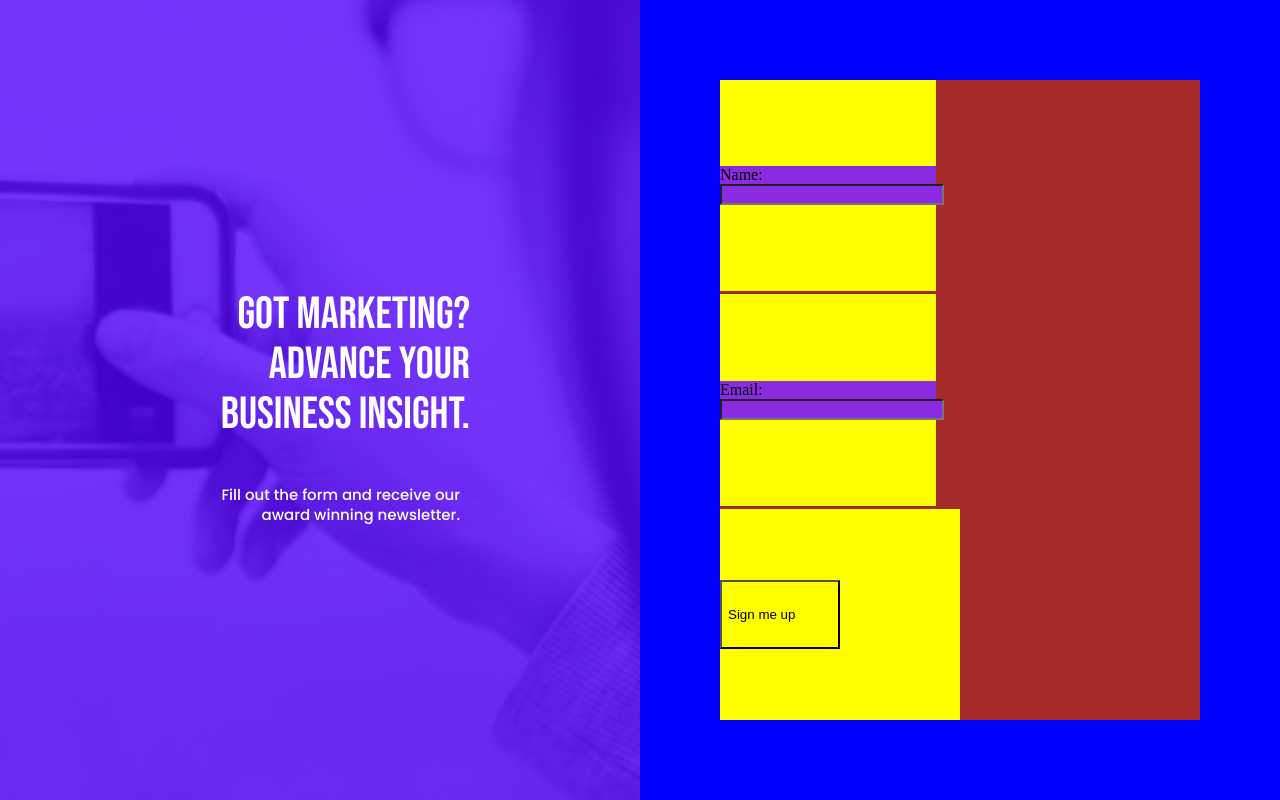
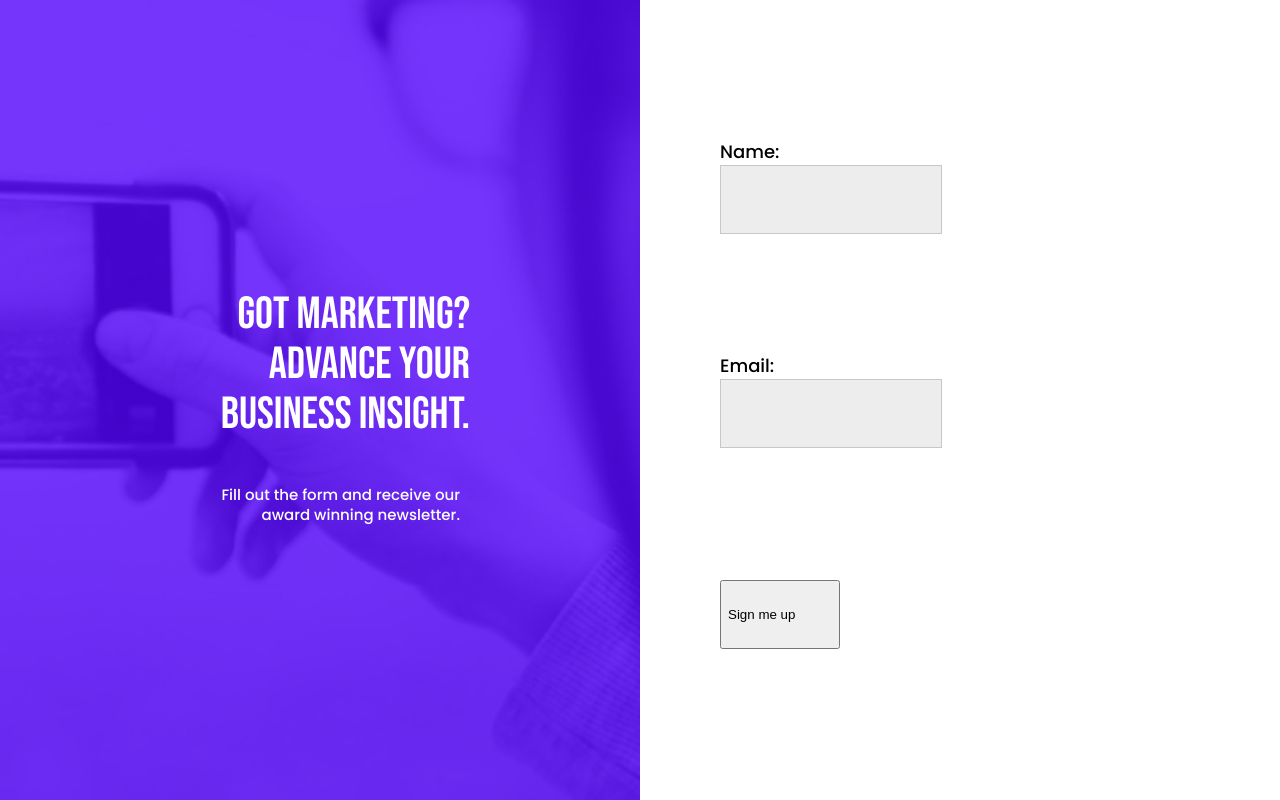
Before and after one commit to Edjhernandez/landingpage, a website: page index.html in a window 1280 px wide. Drawn offline with Linux system fonts and the light colour scheme.

Commit message:
Add styles of rectangle2

```diff
--- a/styles.css
+++ b/styles.css
@@ -52,12 +52,10 @@ body {
   align-items: center;
   justify-content: space-around;
   flex-direction: column;
-  background: blue;
   height: 50%;
 }
 
 form {
-  background-color: brown;
   display: flex;
   flex-direction: column;
   width: 75%;
@@ -70,15 +68,25 @@ form .inputname,
 .button {
   display: flex;
   flex-direction: column;
-  background-color: yellow;
   justify-content: center;
   height: 33%;
 }
 
-form label,
-input {
-  background-color: blueviolet;
+form label {
+  font-family: 'Poppins', sans-serif, 'Times New Roman', Times, serif;
+  font-style: normal;
+  font-weight: 500;
+  font-size: 18px;
+  line-height: 27px;
+  color: #000;
   width: 100%;
+}
+
+form input {
+  width: 100%;
+  height: 65px;
+  background: #ededed;
+  border: 1px solid #c7c7c7;
 }
 
 @media screen and (min-width: 510px) {
@@ -163,87 +171,6 @@ input {
 }
 
 /*
-body {
-  display: flex;
-}
-
-body .container {
-  position: absolute;
-  width: 510px;
-  height: 1139px;
-  flex-box
-  display: flex;
-  flex-direction: column;
-}
-
-body .container .rectangle1 {
-  /*position: absolute;
-  width: 510px;
-  height: 576px;
-  left: 0;
-  top: 0;
-  flex-box
-  display: flex;
-  width: 100%;     when set width 100% in father .rectangle1 and child img the picture grow
-  height: 50%;
-  background-color: #000;
-  background: url("images\Rectangle 1.png");
-  background-size: cover;
-}
-
-.rectangle1 img {
-  width: 100%;
-}
-
-form {
-  position: absolute;
-  flex-box
-  display: flex;
-  width: 100%;
-  height: 50%;
-}
-
-h1 {
-  position: absolute;
-  width: 425px;
-  height: 212px;
-  left: 42px;
-  top: 108px;
-  font-family: 'Bebas Neue', sans-serif, 'Times New Roman', Times, serif;
-  font-style: normal;
-  font-weight: 400;
-  font-size: 64px;
-  line-height: 77px;
-  text-align: center;
-  color: #fff;
-  flex-box
-  display: flex;
-  flex: 1 1 100%;
-  align-self: center;
-}
-
-/*.rectangle1 .message1 {
-  width: 100%;
-}
-
-.message1 {
-  width: 424px;
-  position: absolute;
-  height: 61px;
-  left: 42px;
-  top: 402px;
-  font-family: 'Poppins', sans-serif, 'Times New Roman', Times, serif;
-  font-style: normal;
-  font-weight: 500;
-  font-size: 24px;
-  line-height: 36px;
-  text-align: center;
-  color: #fff;
-}
-
-/*form .inputs {
-}
-
 .inputs {
   position: absolute;
   width: 55px;
```
